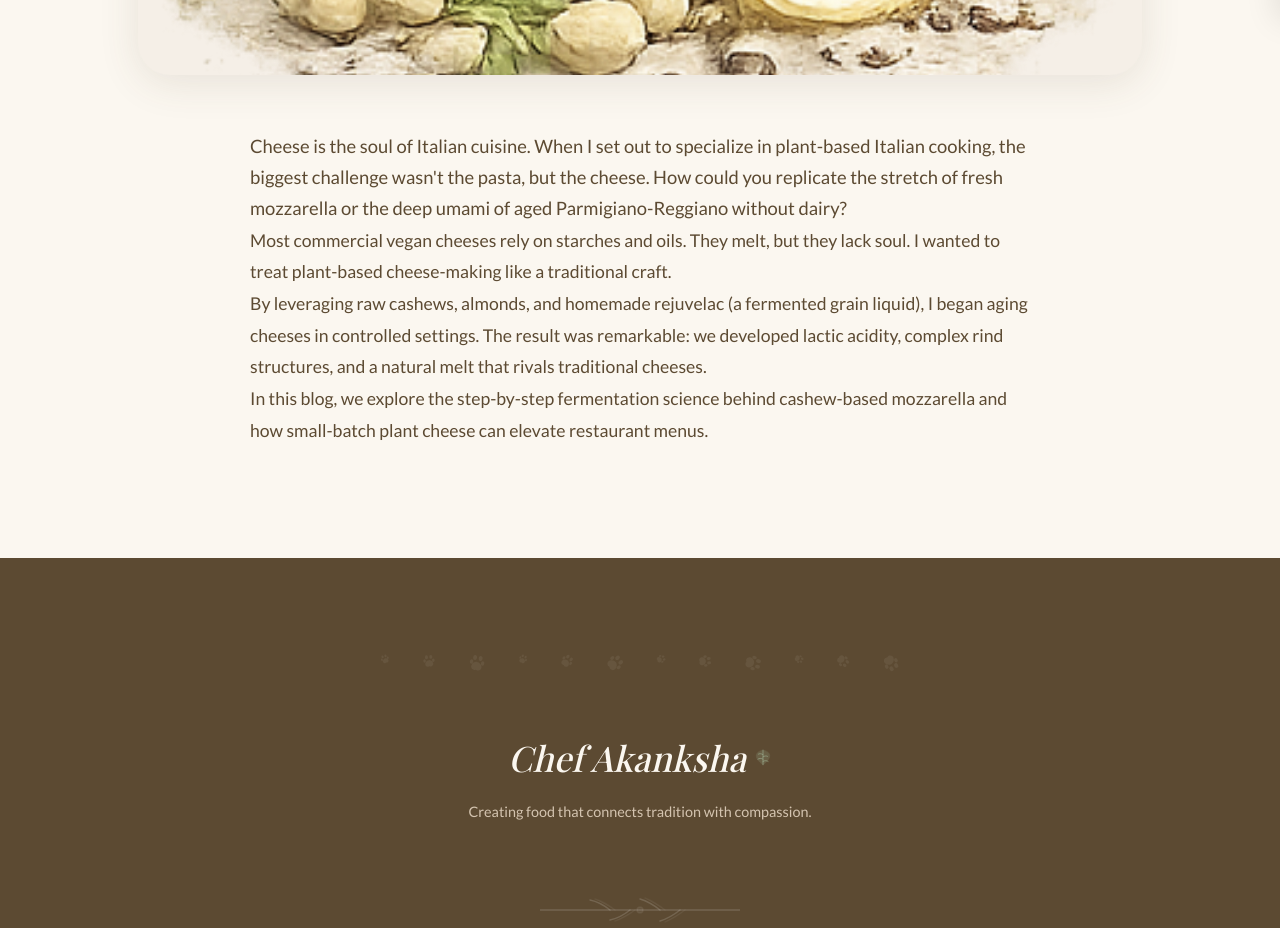
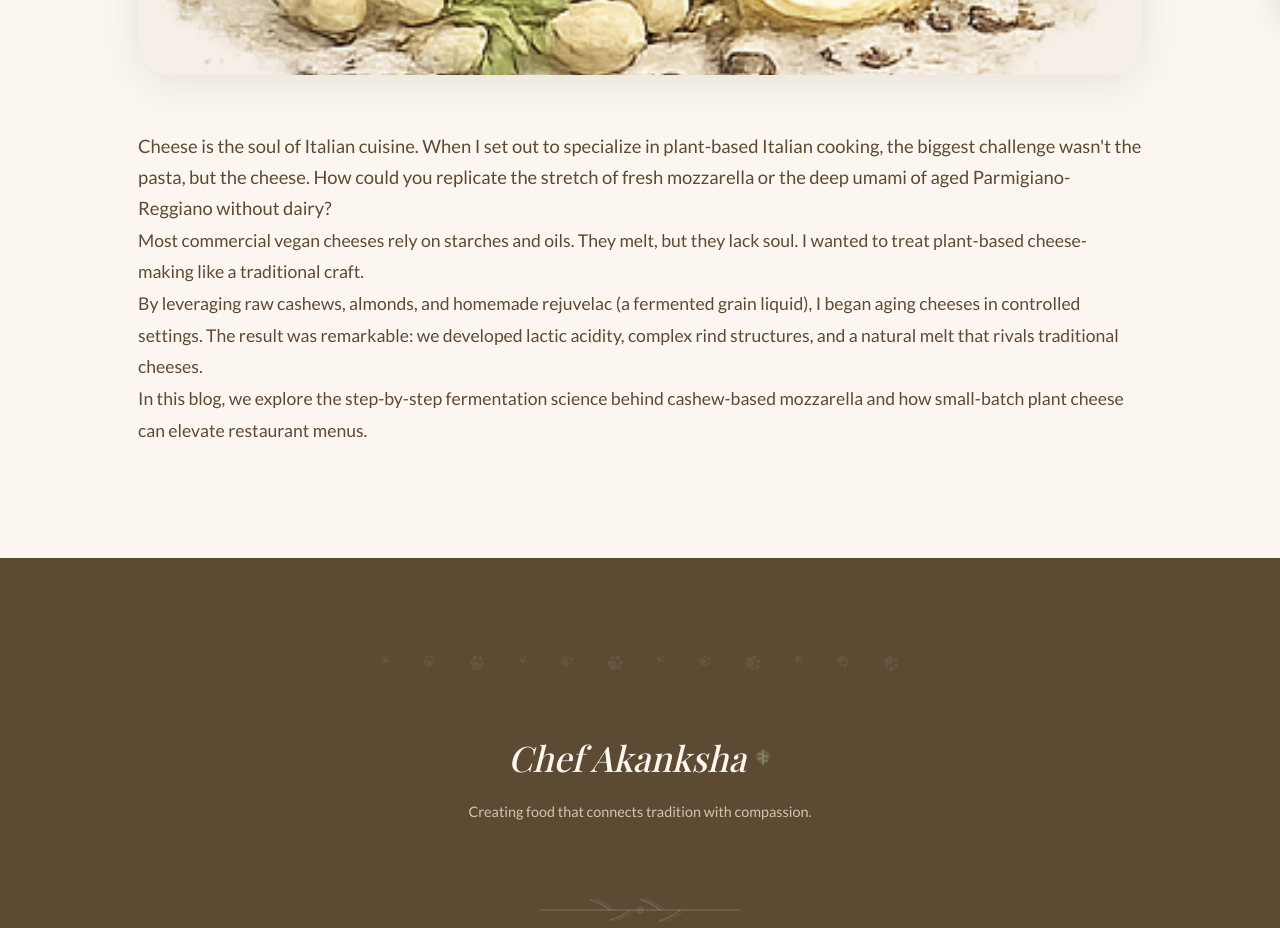
Before and after one commit to Ash120899/chefakanksha, a Next.js app: page /blogs/art-of-vegan-cheese in a window 1280 px wide. Shown: the part 780-1708 px from the top of the page. Built offline with nearby package versions, Linux system fonts and the light colour scheme; no server answers; a web font is replaced by a local one.

Commit message:
blog-changes

```diff
--- a/src/app/blogs/[slug]/blogDetail.css
+++ b/src/app/blogs/[slug]/blogDetail.css
@@ -84,7 +84,6 @@
   font-size: var(--text-base);
   line-height: 1.8;
   color: var(--dark-brown);
-  max-width: 780px;
   margin: 0 auto;
 }
 
```
